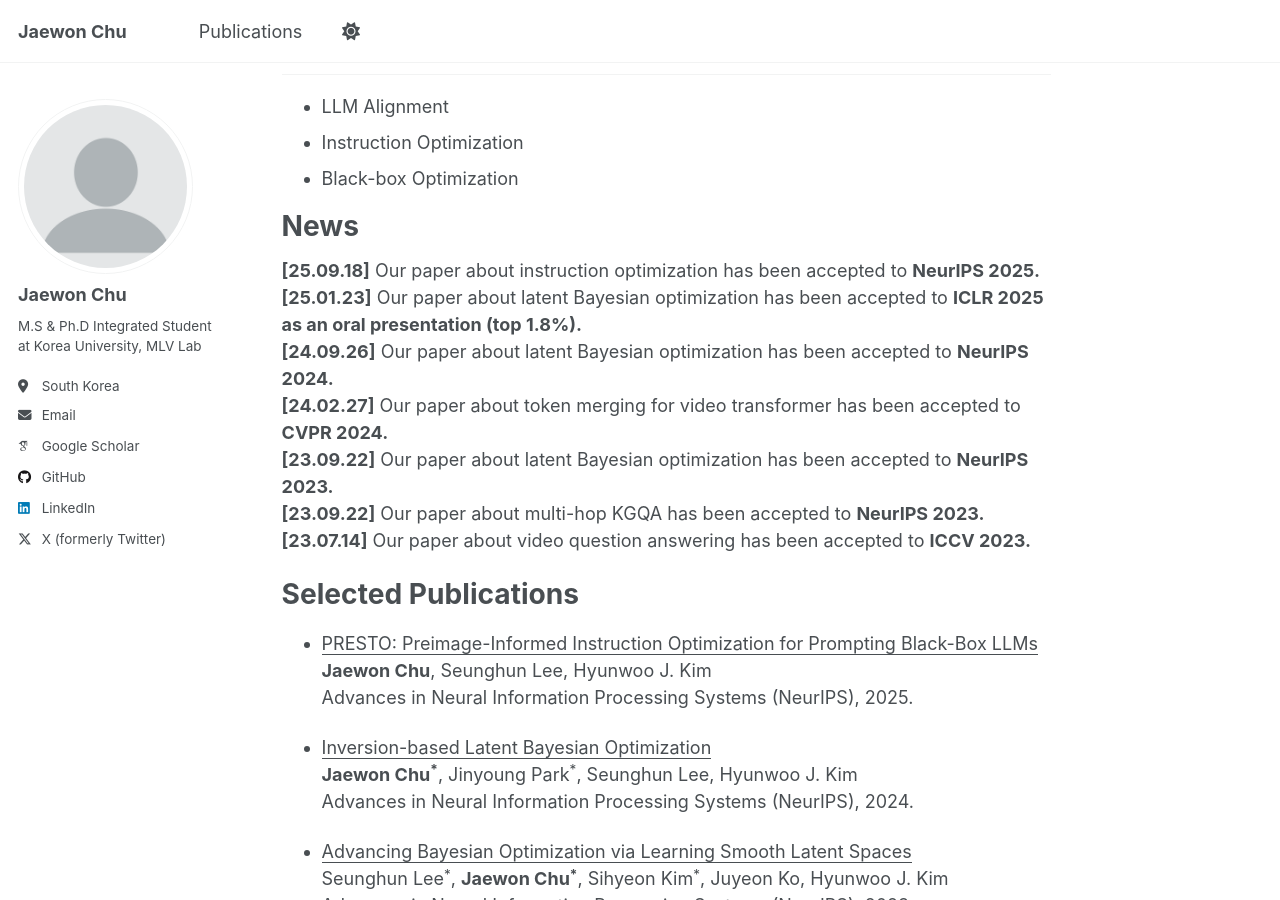
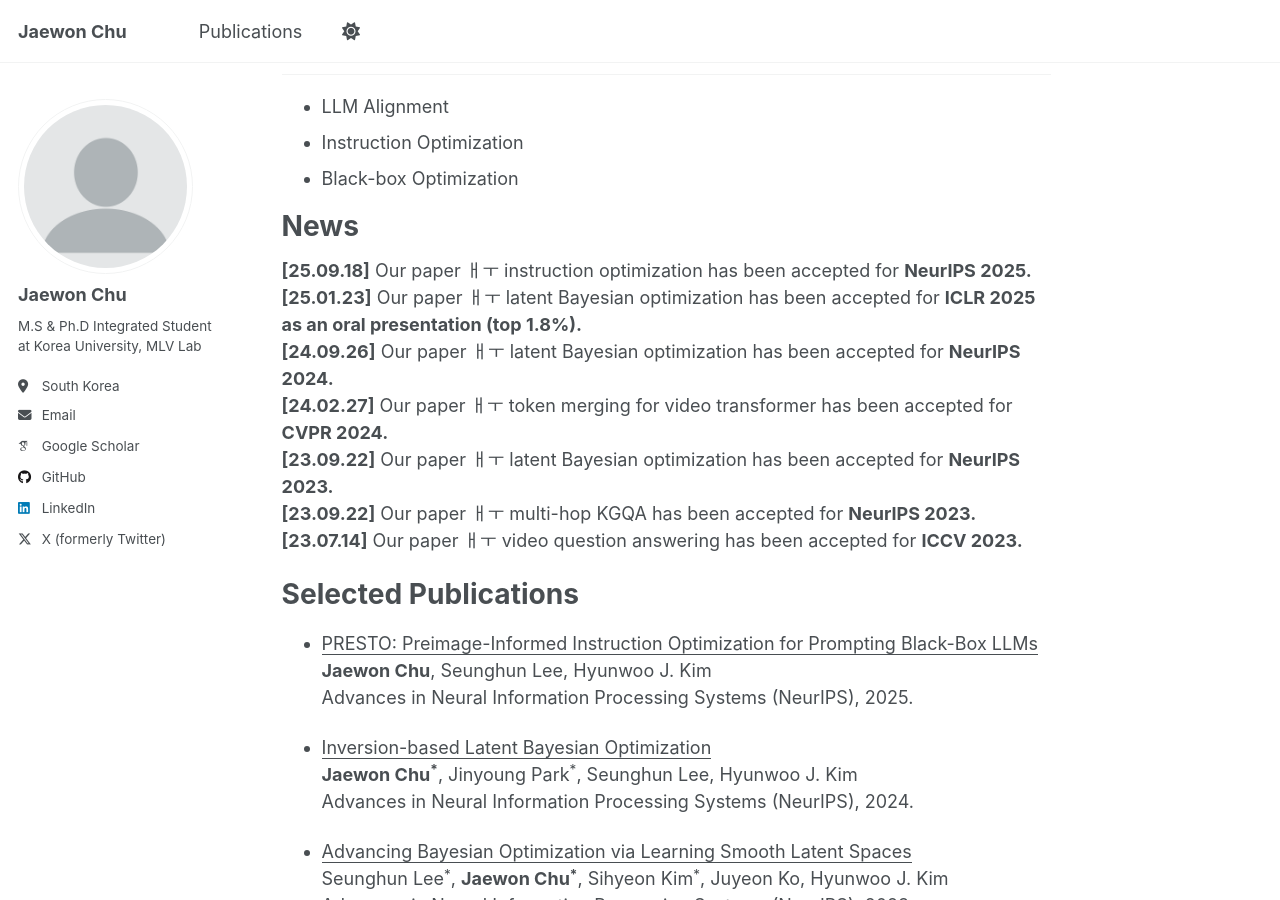
Before and after one commit to jaewonchu/jaewonchu.github.io, a Jekyll site: the page built from _pages/about.md, in a window 1280 px wide and 900 px high, scrolled down 437 px. Built offline with Jekyll 4.4.1, drawn with Linux system fonts in a browser that asks for light colours; some web fonts are replaced; a script that is not in the unit is left out.

Commit message:
Modification

```diff
--- a/_pages/about.md
+++ b/_pages/about.md
@@ -20,13 +20,13 @@ Current Research Interests
 
 News
 ======
-**[25.09.18]** Our paper about instruction optimization has been accepted to **NeurIPS 2025.**<br>
-**[25.01.23]** Our paper about latent Bayesian optimization has been accepted to **ICLR 2025 as an oral presentation (top 1.8%).**<br>
-**[24.09.26]** Our paper about latent Bayesian optimization has been accepted to **NeurIPS 2024.**<br>
-**[24.02.27]** Our paper about token merging for video transformer has been accepted to **CVPR 2024.**<br>
-**[23.09.22]** Our paper about latent Bayesian optimization has been accepted to **NeurIPS 2023.**<br>
-**[23.09.22]** Our paper about multi-hop KGQA has been accepted to **NeurIPS 2023.**<br>
-**[23.07.14]** Our paper about video question answering has been accepted to **ICCV 2023.**<br>
+**[25.09.18]** Our paper ㅐㅜ instruction optimization has been accepted for **NeurIPS 2025.**<br>
+**[25.01.23]** Our paper ㅐㅜ latent Bayesian optimization has been accepted for **ICLR 2025 as an oral presentation (top 1.8%).**<br>
+**[24.09.26]** Our paper ㅐㅜ latent Bayesian optimization has been accepted for **NeurIPS 2024.**<br>
+**[24.02.27]** Our paper ㅐㅜ token merging for video transformer has been accepted for **CVPR 2024.**<br>
+**[23.09.22]** Our paper ㅐㅜ latent Bayesian optimization has been accepted for **NeurIPS 2023.**<br>
+**[23.09.22]** Our paper ㅐㅜ multi-hop KGQA has been accepted for **NeurIPS 2023.**<br>
+**[23.07.14]** Our paper ㅐㅜ video question answering has been accepted for **ICCV 2023.**<br>
 
 Selected Publications
 ======
```
